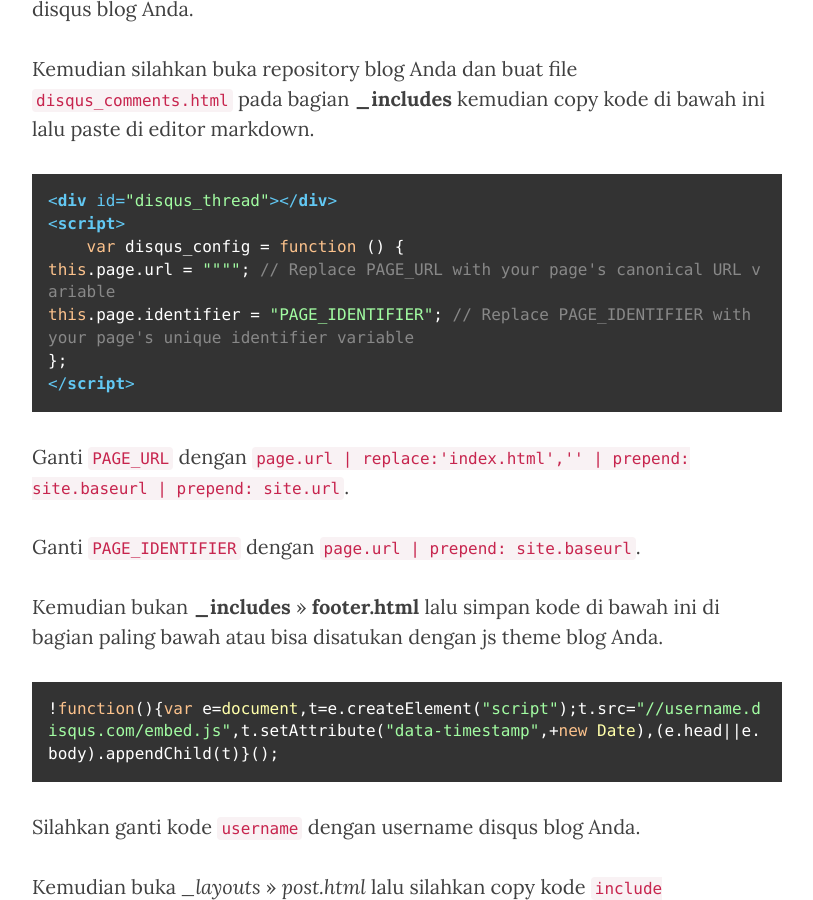
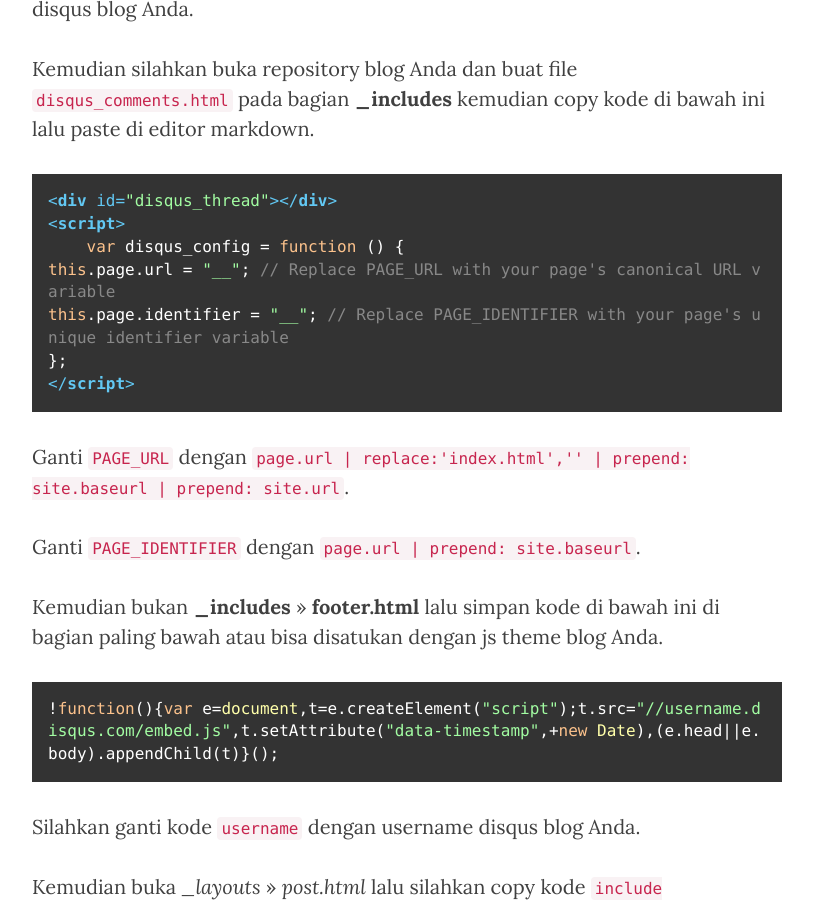
Before and after one commit to KompiAjaib/kompiajaib.github.io, a Jekyll site: the page built from _posts/2016-06-01-memasang-komentar-disqus-pada-github-pages.markdown, in a window 1280 px wide and 900 px high, scrolled down 988 px. Shown: the whole window, without its empty margins (233-1046 px from the left). Built offline with Jekyll 4.4.1, drawn with Linux system fonts in a browser that asks for light colours; nearby versions of some CDN libraries; comment, search, counter and statistics services are not loaded.

Commit message:
Update 2016-06-01-memasang-komentar-disqus-pada-github-pages.markdown

````diff
--- a/_posts/2016-06-01-memasang-komentar-disqus-pada-github-pages.markdown
+++ b/_posts/2016-06-01-memasang-komentar-disqus-pada-github-pages.markdown
@@ -24,8 +24,8 @@ Kemudian silahkan buka repository blog Anda dan buat file `disqus_comments.html`
 <div id="disqus_thread"></div>
 <script>
     var disqus_config = function () {
-this.page.url = ""{{""PAGE_URL""}}""; // Replace PAGE_URL with your page's canonical URL variable
-this.page.identifier = "{{"PAGE_IDENTIFIER"}}"; // Replace PAGE_IDENTIFIER with your page's unique identifier variable
+this.page.url = "_{{_"PAGE_URL"_}}_"; // Replace PAGE_URL with your page's canonical URL variable
+this.page.identifier = "_{{_"PAGE_IDENTIFIER"_}}_"; // Replace PAGE_IDENTIFIER with your page's unique identifier variable
 };
 </script>
 ```
````
